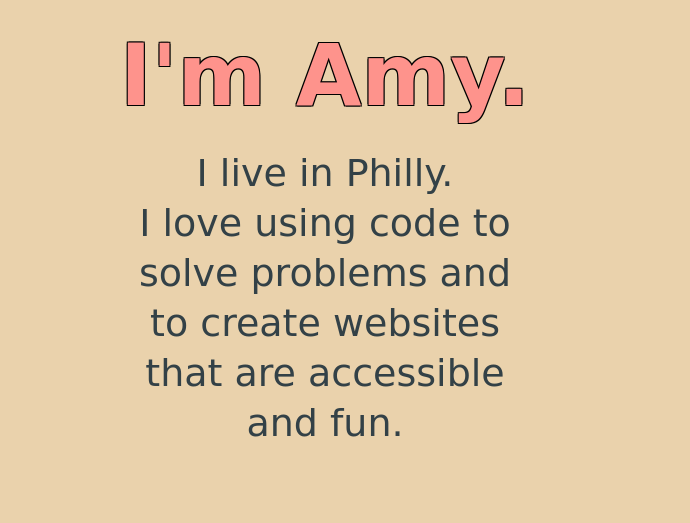
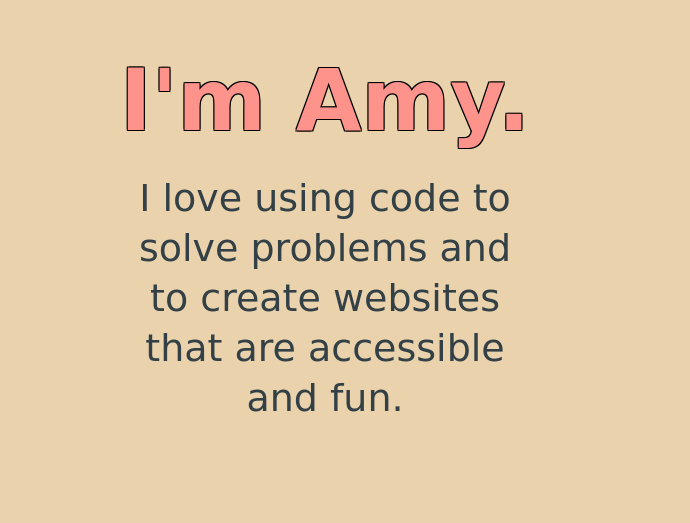
Before and after one commit to a-frear/project-website, a plain HTML site: page index.html in a window 1280 px wide. Shown: the part 822-1345 px from the top of the page, 0-690 px from the left. Drawn offline with nearby package versions, Linux system fonts and the light colour scheme; grey boxes are pictures that could not be loaded; a web font is replaced by a local one.

Commit message:
Hide city for now

```diff
--- a/index.html
+++ b/index.html
@@ -100,12 +100,14 @@
         </div>
         <div class="item">
           <h2>I'm Amy.</h2>
-          <p>
+          <!-- <p>
             I live in
             <a href="#phillyTweet" class="button-vid more" id="tweetLink"
               >Philly.</a
             >
-            <br />I love using code to solve problems and to create websites
+            <br /> -->
+            <p>
+            I love using code to solve problems and to create websites
             that are accessible and
             <a href="#videoStory" class="button-vid more" id="videoLink"
               >fun.</a
```
